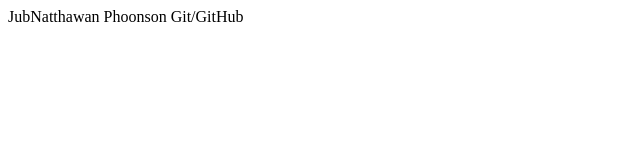
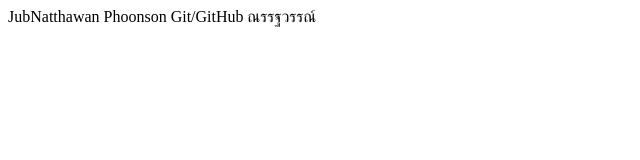
Before and after one commit to jubnatt/projectpython, a plain HTML site: page index.html in a window 1280 px wide. Shown: the full height of the page, 0-640 px from the left. Drawn offline with Linux system fonts and the light colour scheme.

Commit message:
Update index.html

```diff
--- a/index.html
+++ b/index.html
@@ -9,5 +9,6 @@
      JubNatthawan
      Phoonson
      Git/GitHub
+     ณรรฐวรรณ์
 </body>
 </html>
```
